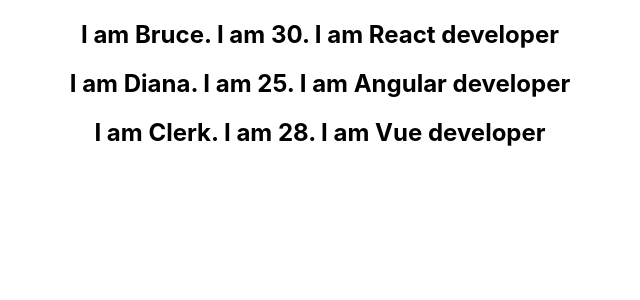
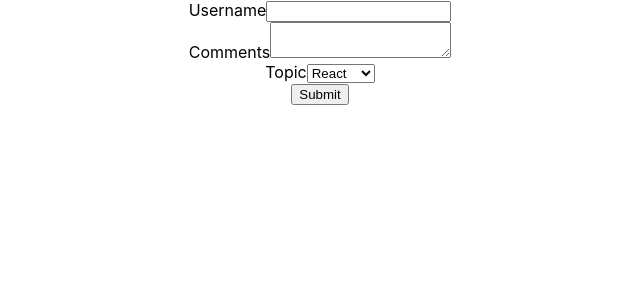
Before and after one commit to nabeelamaham/Front-End-Web, a React (Create React App) app in the folder ReactJSCourseContant/hello-world/: page / in a window 1280 px wide. Shown: the top 300 px of the page, without its empty margins (320-960 px from the left). Built offline with nearby package versions, Linux system fonts and the light colour scheme.

Commit message:
style, inline, nameList(array),form

```diff
--- a/ReactJSCourseContant/hello-world/src/App.js
+++ b/ReactJSCourseContant/hello-world/src/App.js
@@ -1,7 +1,7 @@
 import React, {Component} from 'react';
 import './App.css';
 //import {Greet} from './components/Greet.js';
-import Greet from './components/Greet.js';
+/* import Greet from './components/Greet.js';
 import Welcome from './components/welcome';
 import Hello from './components/Hello';
 import Message from './components/Message';
@@ -12,12 +12,39 @@
 import ParentComponent from './components/ParentComponent';
 import UserGreeting from './components/UserGreeting'
 import NameList from './components/NameList';
+import StyleSheet from './components/StyleSheet'
+import Inline from './components/Inline';
+import './appStyle.css'
+import styles from './appStyles.module.css'
+ */
+import Form from './components/Form'
 class App extends Component {
 render(){
   return (
-    <div className="App">
-    <NameList />
-     {/* <UserGreeting />
+ <div className="App">
+<Form />
+
+
+
+
+
+
+
+
+
+
+
+
+
+
+
+
+     {/*<h1 className='error'>Error</h1>
+<h1 className={styles.success}>Success</h1>
+    <Inline />
+      <StyleSheet primary={true}/>
+       <NameList />
+   <UserGreeting />
      <ParentComponent/>
  <EventBind />
       <FunctionClick />
--- /dev/null
+++ b/ReactJSCourseContant/hello-world/src/appStyle.css
@@ -0,0 +1,3 @@
+.error{
+    color: red;
+}
--- /dev/null
+++ b/ReactJSCourseContant/hello-world/src/appStyles.module.css
@@ -0,0 +1,3 @@
+.success{
+    color: green;
+}
--- /dev/null
+++ b/ReactJSCourseContant/hello-world/src/components/Form.js
@@ -0,0 +1,66 @@
+import React, { Component } from 'react'
+class Form extends Component {
+    constructor(props) {
+      super(props)
+
+      this.state = {
+         username:'',
+         comments :'',
+         topic:'react'
+      }
+    }
+
+
+    handlerUsernameChange = (event) =>{
+this.setState({
+    username: event.target.value
+})
+    }
+
+    handleCommentChange = event =>{
+        this.setState({
+            comments: event.target.value
+        })
+
+    }
+
+    handleTopicChange = event =>{
+        this.setState({
+            topic: event.target.value
+        })
+
+    }
+    handleSubmit = event =>{
+        alert(`${this.state.username} ${this.state.comments} ${this.state.topic}`)
+    event.preventDefault()
+    }
+
+
+  render() {
+    return (
+        <form onSubmit={this.handleSubmit}>
+            <div>
+                <label>Username</label>
+                <input type='text' value={this.state.username} onChange={this.handlerUsernameChange} />
+            </div>
+            <div>
+                <label>Comments</label>
+                <textarea value={this.state.comments} onChange={this.handleCommentChange}></textarea>
+            </div>
+
+            <div>
+                <label>Topic</label>
+                <select value={this.state.topic} onChange={this.handleTopicChange}>
+                    <option value="react">React</option>
+                    <option value="angular">Angular</option>
+                    <option value="vue">Vue</option>
+                </select>
+                </div>
+                <button type='submit'>Submit</button>
+
+                </form>
+    )
+  }
+}
+
+export default Form
--- /dev/null
+++ b/ReactJSCourseContant/hello-world/src/components/Inline.js
@@ -0,0 +1,16 @@
+import React from 'react'
+
+function Inline() {
+    const heading ={
+        fontSize:'72px',
+        color:'blue'
+    }
+  return (
+    <div>
+      <h1 style={heading}>Inline</h1>
+    </div>
+  )
+}
+// inline are not specified as string they are specified as object
+// whoes key is camel  case version of styling  and value is usually a string
+export default Inline
--- /dev/null
+++ b/ReactJSCourseContant/hello-world/src/components/MyStyle.css
@@ -0,0 +1,6 @@
+.primary{
+    color: orange;
+}
+.font-xl {
+    font-size:72px;
+}
--- a/ReactJSCourseContant/hello-world/src/components/NameList.js
+++ b/ReactJSCourseContant/hello-world/src/components/NameList.js
@@ -4,7 +4,8 @@
   /*   const names = ['bruce', 'Diana', 'Wonderwoman']
     const nameList =  names.map(name => <h2>{name}</h2>)
  */
-const persons =[
+
+/*     const persons =[
 {
     id : 1,
     name:'Bruce',
@@ -23,15 +24,24 @@
     age:28,
     skill:'Vue'
 }
+
 ]
+
+// key PROPS SHOULD BE UNIQUE IT COULD BE
+//ANYTHING. IT COULD NOT BE ACCESSABLE IN THE CHILD PROPS
+//
 const personList = persons.map(person =>
-<Person person={person} />)
+<Person key={person.name} person={person} />)
     return <div>{personList}</div>
+ */
+
 
      {/*  <div> <h2>{names[0]}</h2>
       <h2>{names[1]}</h2>
       <h2>{names[2]}</h2></div> */}
-
+      const names = ['bruce', 'Clark', 'Diana', 'bruce']
+      const  nameList = names.map((name,index) => <h2 key={index}>{index} {name}</h2>)
+  return <div>{nameList}</div>
 }
 // LIST COMPONENT ONLY RESPONSIBLE
 //FOR RENDERING THE LIST AND PERSONAL COMPONENT
--- a/ReactJSCourseContant/hello-world/src/components/Person.js
+++ b/ReactJSCourseContant/hello-world/src/components/Person.js
@@ -4,7 +4,7 @@
   return (
     <div>
       <h2>
-I am {person.name}. I am {person.age}. I am {person.skill} developer
+ I am {person.name}. I am {person.age}. I am {person.skill} developer
 </h2>
 
     </div>
--- /dev/null
+++ b/ReactJSCourseContant/hello-world/src/components/StyleSheet.js
@@ -0,0 +1,12 @@
+import React from 'react'
+import './MyStyle.css'
+function StyleSheet(props) {
+    let className = props.primary ? 'primary' : ''
+  return (
+    <div>
+      <h1 className={`${className} font-xl`}>Style Sheet</h1>
+    </div>
+  )
+}
+
+export default StyleSheet
```
